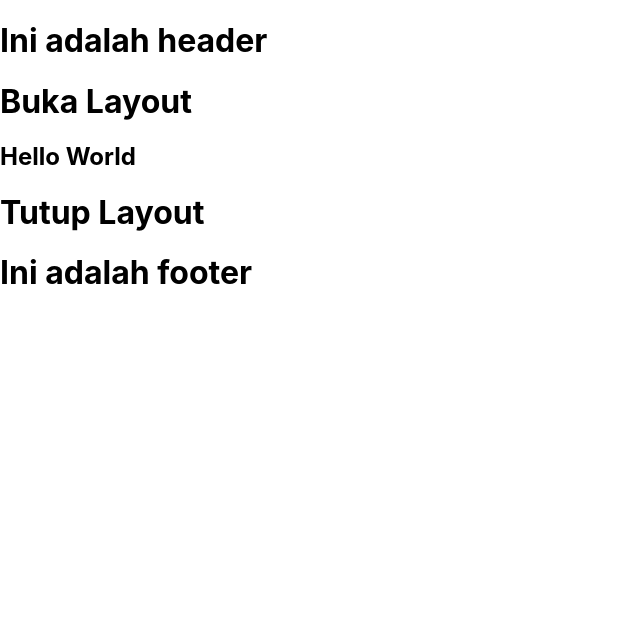
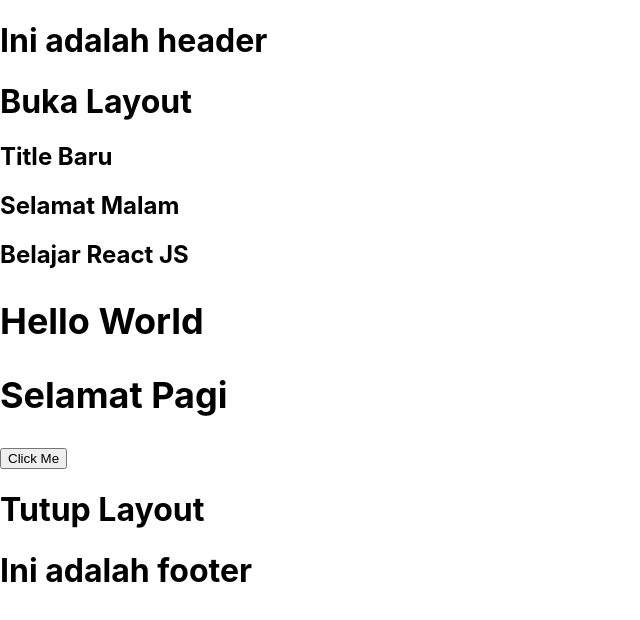
Before and after one commit to crusherblack/fundamental-react, a React (Create React App) app: page / in a window 1280 px wide. Shown: the top 620 px of the page, without its empty margins (0-640 px from the left). Built offline with nearby package versions, Linux system fonts and the light colour scheme.

Commit message:
event,function,variable

```diff
--- a/src/App.js
+++ b/src/App.js
@@ -2,11 +2,52 @@ import Header from "./components/Header";
 import Layout from "./components/Layout";
 
 function App() {
+  //penggunaan var
+  var title = "Hello World";
+  var title = "Title Baru";
+
+  //penggunaan let
+  let greeting = "Selamat";
+  let day = "Night";
+
+  if (day === "Night") {
+    greeting = greeting + " Malam";
+  } else {
+    greeting = greeting + " Pagi";
+  }
+
+  //penggunaan const
+  const appName = "Belajar React JS";
+
+  //function
+  // function printHelloWorld() {
+  //   return "hello world";
+  // }
+
+  //return jsx menggunakan arrow function
+  const printHelloWorld = (params) => {
+    return (
+      <>
+        <h1>{params}</h1>
+        <h2>Selamat Pagi</h2>
+      </>
+    );
+  };
+
+  //function yang dijalankan ketika event onclick dijalankan
+  function sumNumber(number1, number2) {
+    console.log(number1 + number2);
+  }
+
   return (
     <>
       <Header />
       <Layout>
-        <h1>Hello World</h1>
+        <h1>{title}</h1>
+        <h1>{greeting}</h1>
+        <h1>{appName}</h1>
+        <h1>{printHelloWorld("Hello World")}</h1>
+        <button onClick={() => sumNumber(1, 2)}>Click Me</button>
       </Layout>
       <Footer />
     </>
```
Also changed, not shown: 1 other file (tests, documents, lock files or other folders).
